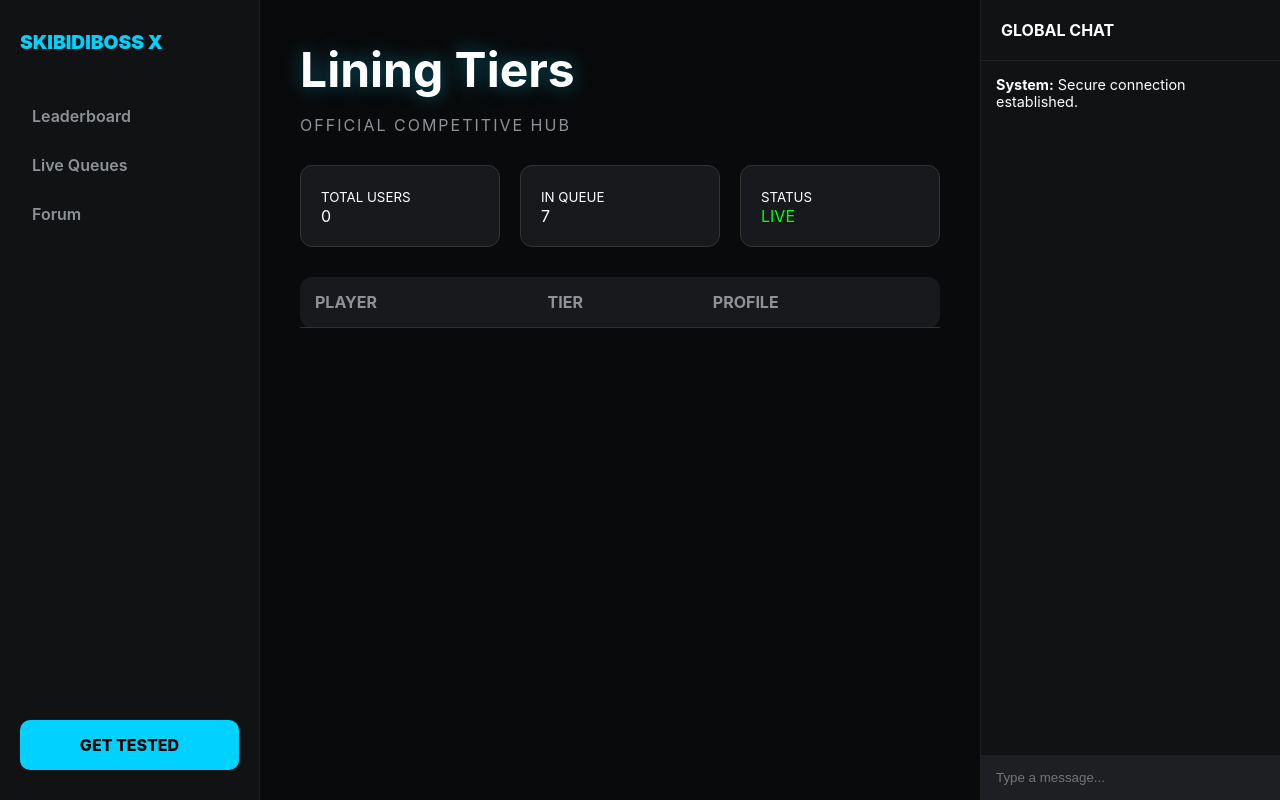
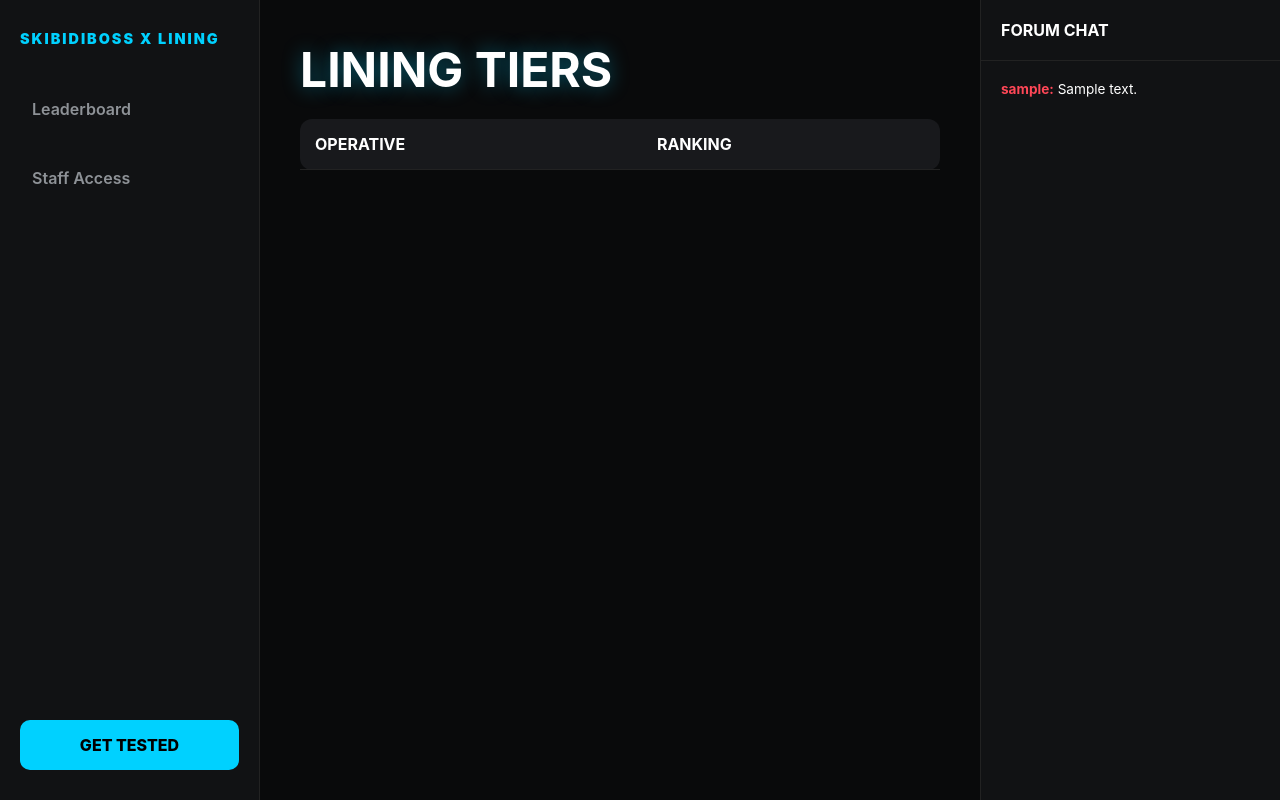
Before and after one commit to SKIBIDIBOSS/tiertests, a Node server app: page / in a window 1280 px wide. Run offline with Node 20, Linux system fonts and the light colour scheme; tables that the repository leaves empty hold one stand-in row (values such as "Sample post"); lists and menus that the app fills with data are empty; some libraries are stand-ins or nearby versions.

Commit message:
Update index.ejs

```diff
--- a/views/index.ejs
+++ b/views/index.ejs
@@ -2,62 +2,58 @@
 <html lang="en">
 <head>
     <meta charset="UTF-8">
-    <title>SKIBIDIBOSS X LINING TIERS</title>
+    <title>SKIBIDIBOSS X LINING | HUB</title>
     <style>
         :root { --bg: #090a0b; --sidebar: #111214; --accent: #00d1ff; --card: #18191c; --text: #ffffff; }
         body { margin: 0; background: var(--bg); color: var(--text); font-family: 'Inter', sans-serif; display: grid; grid-template-columns: 260px 1fr 300px; height: 100vh; overflow: hidden; }
         nav { background: var(--sidebar); padding: 30px 20px; display: flex; flex-direction: column; border-right: 1px solid #222; }
-        .logo { font-size: 1.2rem; font-weight: 900; color: var(--accent); margin-bottom: 40px; text-transform: uppercase; }
+        .logo { font-size: 0.9rem; font-weight: 900; color: var(--accent); margin-bottom: 40px; text-transform: uppercase; letter-spacing: 2px; }
         .nav-link { padding: 12px; color: #8e9297; text-decoration: none; font-weight: 600; border-radius: 8px; margin-bottom: 5px; }
         .nav-link:hover { background: #222; color: #fff; }
-        .btn-test { margin-top: auto; background: var(--accent); color: #000; padding: 15px; border-radius: 10px; text-align: center; font-weight: 800; text-decoration: none; }
         main { padding: 40px; overflow-y: auto; }
-        .glow-h1 { font-size: 3rem; margin: 0; text-shadow: 0 0 20px rgba(0,209,255,0.4); }
-        .stats { display: grid; grid-template-columns: repeat(3, 1fr); gap: 20px; margin: 30px 0; }
-        .stat-card { background: var(--card); padding: 20px; border-radius: 12px; border: 1px solid #333; }
-        table { width: 100%; background: var(--card); border-radius: 12px; border-collapse: collapse; }
-        th { text-align: left; padding: 15px; color: #8e9297; border-bottom: 1px solid #333; }
-        td { padding: 15px; border-bottom: 1px solid #222; }
-        .tier-badge { border: 1px solid var(--accent); padding: 4px 10px; border-radius: 4px; font-size: 0.8rem; }
+        .glow-h1 { font-size: 3rem; margin: 0; text-shadow: 0 0 20px rgba(0,209,255,0.4); text-transform: uppercase; }
+        table { width: 100%; background: var(--card); border-radius: 12px; border-collapse: collapse; margin-top: 20px; }
+        th, td { text-align: left; padding: 15px; border-bottom: 1px solid #222; }
+        .tier-badge { border: 1px solid var(--accent); padding: 4px 10px; border-radius: 4px; font-size: 0.8rem; font-weight: bold; }
         aside { background: var(--sidebar); border-left: 1px solid #222; display: flex; flex-direction: column; }
-        .chat-head { padding: 20px; font-weight: bold; border-bottom: 1px solid #222; }
-        .messages { flex: 1; padding: 15px; overflow-y: auto; font-size: 0.9rem; }
-        .chat-input { padding: 15px; background: #1e1f22; border: none; color: #fff; }
+        .chat-msgs { flex: 1; padding: 15px; overflow-y: auto; display: flex; flex-direction: column; gap: 8px; }
+        .msg { font-size: 0.85rem; padding: 5px; border-radius: 4px; }
+        .msg b { color: var(--accent); }
+        .msg.admin b { color: #ff4757; }
+        .chat-form { padding: 15px; border-top: 1px solid #222; }
+        .chat-input { width: 100%; padding: 10px; background: #000; border: 1px solid #333; color: #fff; border-radius: 5px; box-sizing: border-box; }
     </style>
 </head>
 <body>
     <nav>
-        <div class="logo">SKIBIDIBOSS X</div>
+        <div class="logo">SKIBIDIBOSS X LINING</div>
         <a href="/" class="nav-link">Leaderboard</a>
-        <a href="#" class="nav-link">Live Queues</a>
-        <a href="#" class="nav-link">Forum</a>
-        <a href="#" class="btn-test">GET TESTED</a>
+        <% if (user && user.role === 'admin') { %><a href="/admin" class="nav-link" style="color: #ff4757;">Admin Terminal</a><% } %>
+        <% if (user) { %><a href="/logout" class="nav-link" style="margin-top:20px;">Logout</a>
+        <% } else { %><a href="/login" class="nav-link" style="margin-top:20px;">Staff Access</a><% } %>
+        <div style="margin-top: auto; background: var(--accent); color: #000; padding: 15px; border-radius: 10px; text-align: center; font-weight: 800; cursor: pointer;">GET TESTED</div>
     </nav>
     <main>
         <h1 class="glow-h1">Lining Tiers</h1>
-        <p style="color: #8e9297; letter-spacing: 2px;">OFFICIAL COMPETITIVE HUB</p>
-        <div class="stats">
-            <div class="stat-card"><small>TOTAL USERS</small><div><%= users.length %></div></div>
-            <div class="stat-card"><small>IN QUEUE</small><div>7</div></div>
-            <div class="stat-card"><small>STATUS</small><div style="color: #00ff00;">LIVE</div></div>
-        </div>
         <table>
-            <thead><tr><th>PLAYER</th><th>TIER</th><th>PROFILE</th></tr></thead>
+            <thead><tr><th>OPERATIVE</th><th>RANKING</th></tr></thead>
             <tbody>
-                <% users.forEach(user => { %>
-                    <tr>
-                        <td style="font-weight: bold;"><%= user.username %></td>
-                        <td><span class="tier-badge"><%= user.tier %></span></td>
-                        <td><a href="#" style="color: var(--accent); text-decoration: none;">View Data</a></td>
-                    </tr>
+                <% users.forEach(p => { %>
+                    <tr><td><b><%= p.username %></b></td><td><span class="tier-badge"><%= p.tier %></span></td></tr>
                 <% }) %>
             </tbody>
         </table>
     </main>
     <aside>
-        <div class="chat-head">GLOBAL CHAT</div>
-        <div class="messages"><div><b>System:</b> Secure connection established.</div></div>
-        <input type="text" class="chat-input" placeholder="Type a message...">
+        <div style="padding: 20px; font-weight: bold; border-bottom: 1px solid #222;">FORUM CHAT</div>
+        <div class="chat-msgs">
+            <% chat.forEach(m => { %><div class="msg <%= m.role %>"><b><%= m.username %>:</b> <%= m.text %></div><% }) %>
+        </div>
+        <% if (user) { %>
+            <form action="/chat/send" method="POST" class="chat-form">
+                <input type="text" name="text" class="chat-input" placeholder="Message forum..." required>
+            </form>
+        <% } %>
     </aside>
 </body>
 </html>
```
